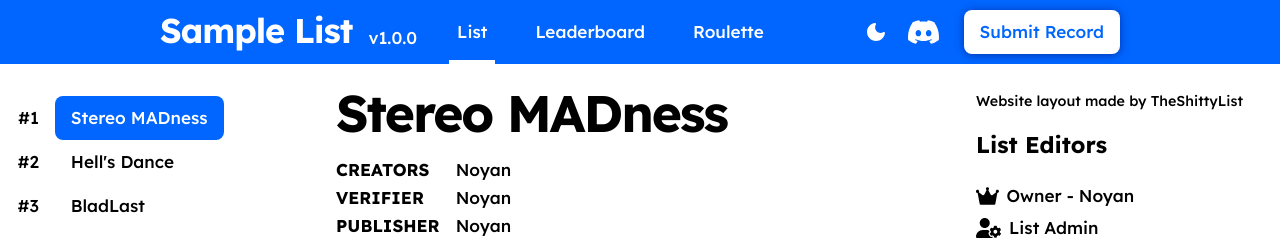
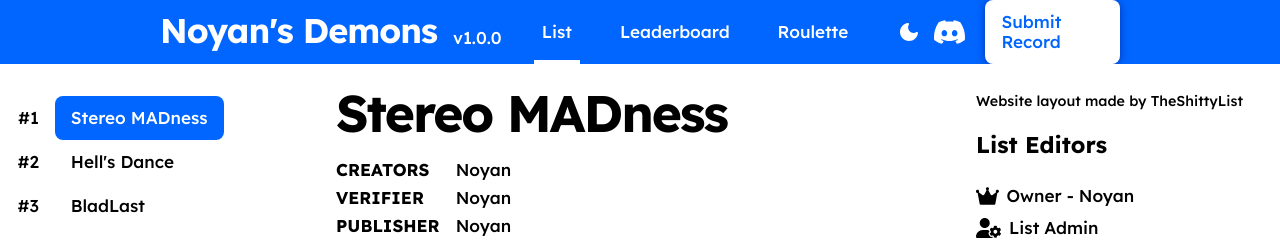
Before and after one commit to NoyanWantsToGameToday/gdpslist, a plain HTML site: page index.html in a window 1280 px wide. Shown: the top 241 px of the page. Drawn offline with nearby package versions, Linux system fonts and the light colour scheme.

Commit message:
Update index.html

```diff
--- a/index.html
+++ b/index.html
@@ -37,7 +37,7 @@
     <body id="app">
         <header :class="{ dark: store.dark }">
             <div class="logo">
-                <h2>Sample List</h2>
+                <h2>Noyan's Demons</h2>
                 <p>v1.0.0</p>
             </div>
             <nav class="nav">
```
